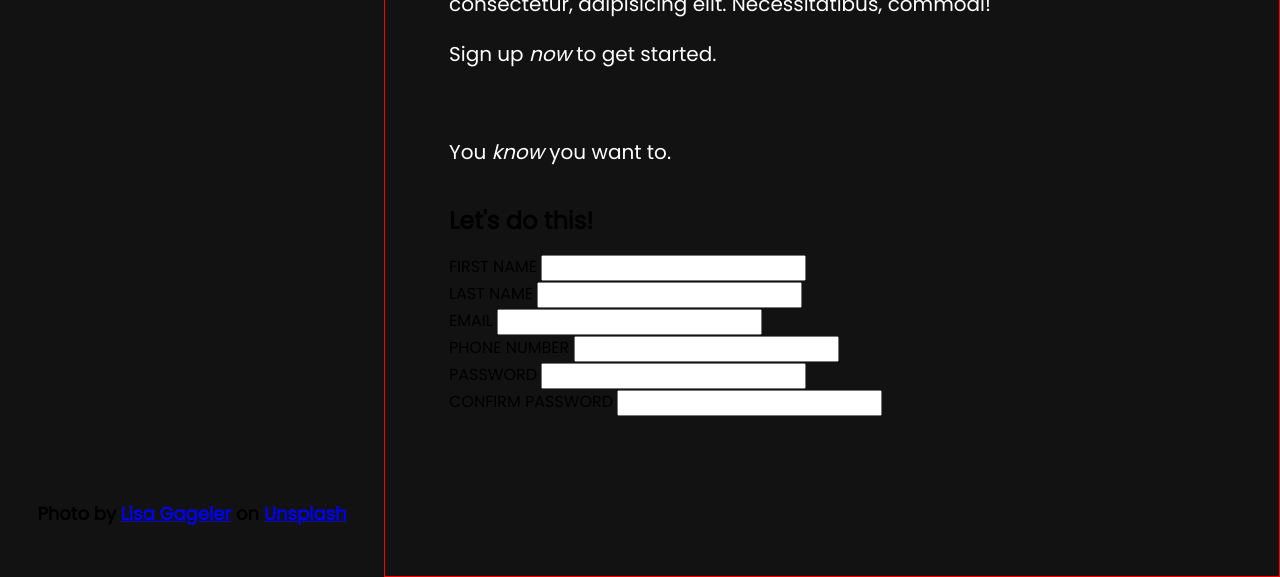
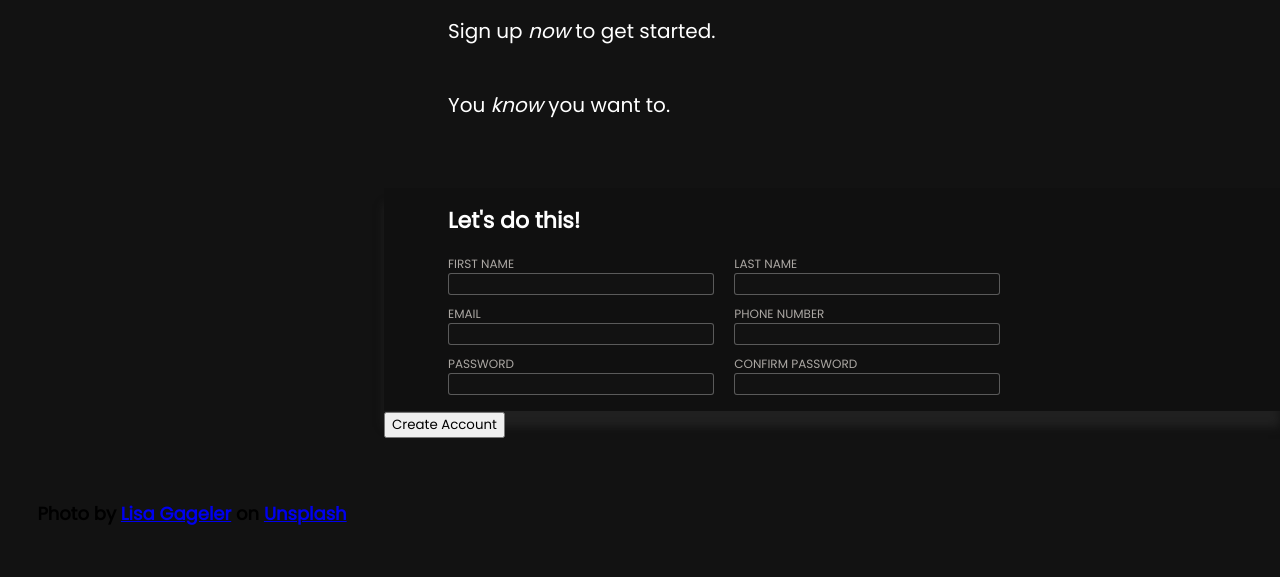
Before and after one commit to LucasGrillos/odin-sup, a plain HTML site: page index.html in a window 1280 px wide. Shown: the part 223-800 px from the top of the page. Drawn offline with Linux system fonts and the light colour scheme.

Commit message:
Add partial input and label styling

```diff
--- a/index.html
+++ b/index.html
@@ -50,6 +50,7 @@
 
             <form action="">
                 <div class="form">
+                    <div class="config">
                         <div class="motivation">
                             <h2>
                                 Let's do this!
@@ -80,6 +81,10 @@
                             <label for="password">CONFIRM PASSWORD</label>
                             <input type="password" name="password_check" id="password_check">
                         </div>
+                    </div>
+                </div>
+                <div class="login">
+                    <button>Create Account</button>
 
                 </div>
             </form>
--- a/styles.css
+++ b/styles.css
@@ -13,13 +13,18 @@
     src: url("fonts/Poppins-Regular.ttf") format("opentype");
 }
 
-
-
 :root {
     --background-black: #121212;
     --bg-fade: rgba(18, 18, 18, 0.5);
     --bg-bottom-text: rgba(255, 255, 255, 0.3);
+    --form-bg: #101010;
+    --input-color: #ABA7A3;
 }
+
+input {border:0;outline:0;}
+input:focus {outline:none!important;}
+
+
 
 body {
     margin: 0;
@@ -88,7 +93,6 @@ body {
     display: flex;
     flex-flow: column nowrap;
     justify-content: center;
-    border: 1px solid red;
 }
 
 .intro-text {
@@ -104,7 +108,7 @@ body {
 }
 
 .intro-text .push-down {
-    padding: 3rem 0 0 4rem;
+    padding: 1.5rem 0 3rem 4rem;
 }
 
 form {
@@ -113,7 +117,18 @@ form {
 }
 
 .form {
+    width: 100%;
+    padding: 0 0 1rem 4rem;
+    box-shadow: 0px 16px .5em rgb(32, 32, 32);
+    background-color: var(--form-bg);
+}
 
+.config {
+    display: flex;
+    flex-flow: row wrap;
+    column-gap: 20px;
+    row-gap: 10px;
+    width: 80%;
 }
 
 .motivation {
@@ -121,9 +136,27 @@ form {
 }
 
 .motivation h2 {
-    margin: 1rem 0;
+    font-size: 22px;
+    color: white;
+    margin: 1rem 0 .5rem;
 }
 
-.form {
-    padding: 0 0 0 4rem;
+.input {
+    display: flex;
+    flex-direction: column;
+    width: 40%;
 }
+
+.input label {
+    color: var(--input-color);
+    font-size: 12px;
+}
+
+.input input {
+    margin: 0;
+    padding: 0;
+    background-color: #121212;
+    color: var(--input-color);
+    border: 1px solid var(--bg-bottom-text);
+    border-radius: 3px;
+}
```
Lines whose indentation alone changed are shown as unchanged.
